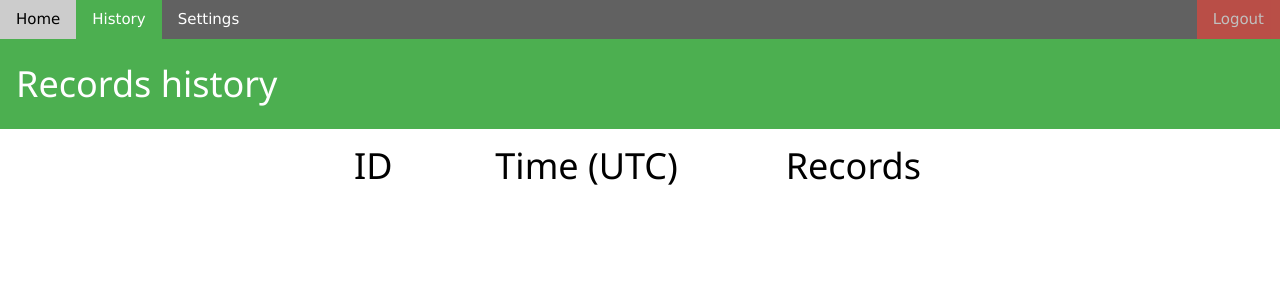
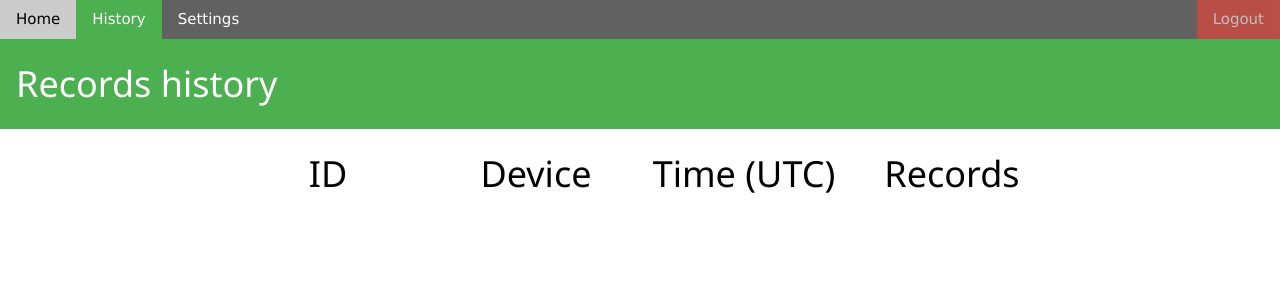
Before and after one commit to BurnedOliveTree/AlarmSystem-Server, a FastAPI app: template templates/history.html.j2 in a window 1280 px wide. Shown: the top 300 px of the page. Run offline with FastAPI, Linux system fonts and the light colour scheme; the template is opened without the code that fills it, so the values that code supplies are empty.

Commit message:
Polished history subpage. Changed font sizes. Changed column span. Aligned "table" header with "table" content.

```diff
--- a/templates/history.html.j2
+++ b/templates/history.html.j2
@@ -28,25 +28,37 @@
 <div class="w3-bar w3-green"><h1 class="w3-bar-item">Records history</h1></div>
 <div class="w3-bar">
     <div class="w3-container w3-table w3-card-4">
-        <div class="w3-col    m2 l3">&nbsp;</div>
-        <div class="w3-col s1 m1 l1 w3-center">
-            <h1 class="w3-hide-small">ID</h1>
-            <h1 class="w3-hide-medium w3-hide-large" style="font-size: medium">ID</h1></div>
-        <div class="w3-col s9 m5 l3 w3-center">
-            <h1 class="w3-hide-small">Time (UTC)</h1>
-            <h1 class="w3-hide-medium w3-hide-large" style="font-size: medium">Time (UTC)</h1></div>
-        <div class="w3-col s2 m2 l2 w3-center">
-            <h1 class="w3-hide-small">Records</h1>
-            <h1 class="w3-hide-medium w3-hide-large" style="font-size: medium">Records</h1></div>
-        <div class="w3-col    m2 l3">&nbsp;</div>
-
+        <div class="w3-row w3-button w3-block w3-left-align w3-hover-white" style="cursor: unset;">
+            <div class="w3-col    m1 l2">&nbsp;</div>
+            <div class="w3-col s2 m2 l2 w3-center">
+                <h1 class="w3-hide-small w3-hide-medium">ID</h1>
+                <h2 class="w3-hide-small w3-hide-large">ID</h2>
+                <h4 class="w3-hide-medium w3-hide-large">ID</h4>
+            </div>
+            <div class="w3-col s2 m2 l2 w3-center">
+                <h1 class="w3-hide-small w3-hide-medium">Device</h1>
+                <h2 class="w3-hide-small w3-hide-large">Device</h2>
+                <h4 class="w3-hide-medium w3-hide-large">Device</h4>
+            </div>
+            <div class="w3-col s6 m4 l2 w3-center">
+                <h1 class="w3-hide-small w3-hide-medium">Time (UTC)</h1>
+                <h2 class="w3-hide-small w3-hide-large">Time (UTC)</h2>
+                <h4 class="w3-hide-medium w3-hide-large">Time (UTC)</h4>
+            </div>
+            <div class="w3-col s2 m2 l2 w3-center">
+                <h1 class="w3-hide-small w3-hide-medium">Records</h1>
+                <h2 class="w3-hide-small w3-hide-large">Records</h2>
+                <h4 class="w3-hide-medium w3-hide-large">Records</h4>
+            <div class="w3-col    m1 l2">&nbsp;</div>
+        </div>
         {% for alarm in alarms %}
             <div class="w3-row">
                 <div onclick="myFunction('Alarm-{{alarm.index}}')" class="w3-button w3-block w3-left-align">
-                    <div class="w3-col    m2 l3">&nbsp;</div>
-                    <div class="w3-col s1 m1 l1 w3-center">{{alarm.index}}</div>
-                    <div class="w3-col s9 m5 l3">{{alarm.human_time}}</div>
-                    <div class="w3-col s2 m2 l2 w3-center w3-dropdown-hover">
+                    <div class="w3-col    m1 l2">&nbsp;</div>
+                    <div class="w3-col s2 m2 l2 w3-center">{{alarm.index}}</div>
+                    <div class="w3-col s2 m2 l2 w3-center">{{alarm.device}}</div>
+                    <div class="w3-col s6 m4 l2 w3-center">{{alarm.human_time}}</div>
+                    <div class="w3-col s2 m1 l2 w3-center w3-dropdown-hover">
                         {% if alarm.records %}
                             <i class="material-icons w3-text-blue" style="font-size:36px">expand_more</i>
                         {% else %}
@@ -55,7 +67,7 @@
                                 Nagranie niedostępne.</div>
                         {% endif %}
                     </div>
-                    <div class="w3-col    m2 l3">&nbsp;</div>
+                    <div class="w3-col    m2 l2">&nbsp;</div>
                 </div>
                 {% if alarm.records %}
                     <div id="Alarm-{{alarm.index}}" class="w3-container w3-hide w3-center">
--- a/templates/index.html.j2
+++ b/templates/index.html.j2
@@ -5,7 +5,6 @@
     <link href="{{ url_for('static', path='w3.css') }}" rel="stylesheet">
     <link href="https://fonts.googleapis.com/icon?family=Material+Icons" rel="stylesheet">
     <meta name='viewport' content='width=device-width, initial-scale=1'>
-
 </head>
 
 <body class="w3-ios-background">
```
